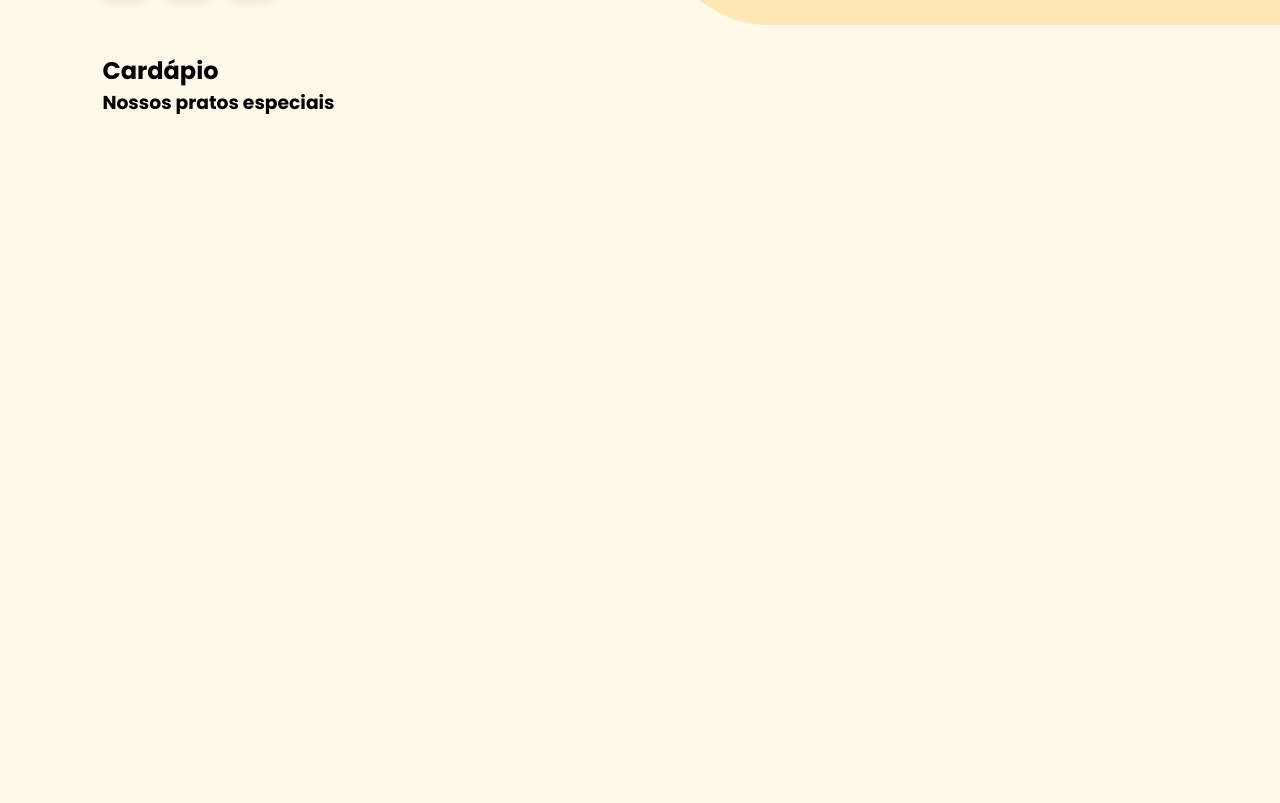
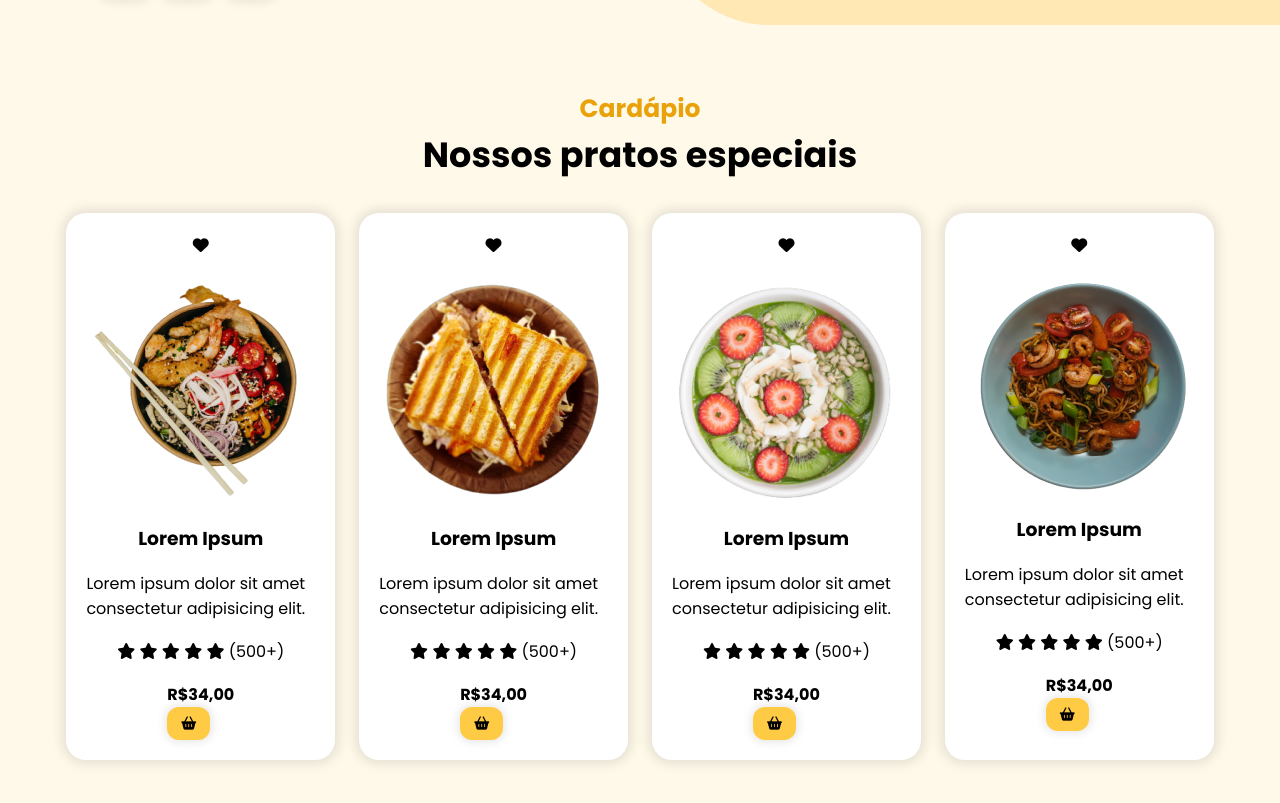
Before and after one commit to Nsingrid/lp-food, a plain HTML site: page index.html in a window 1280 px wide. Shown: the part 863-1666 px from the top of the page. Before the commit the page ends 1008 px from the top, so only its background shows below. Drawn offline with nearby package versions, Linux system fonts and the light colour scheme; a script that the page names is missing.

Commit message:
adiciona cardapio

```diff
--- a/index.html
+++ b/index.html
@@ -8,6 +8,7 @@
     <link rel="stylesheet" href="./src/styles/styles.css">
     <link rel="stylesheet" href="./src/styles/header.css">
     <link rel="stylesheet" href="./src/styles/home.css">
+    <link rel="stylesheet" href="./src/styles/menu.css">
 
 
     <title>Food</title>
@@ -100,6 +101,137 @@
         <section id="menu">
             <h2 class="section-title">Cardápio</h2>
             <h3 class="section-subtitle">Nossos pratos especiais</h3>
+
+            <div id="dishes">
+                <div class="dish">
+                    <div class="dish-heart">
+                        <i class="fa-solid fa-heart"></i>
+                    </div>
+
+                    <img src="./src/img/dish.png" class="dish-heart" alt="">
+
+                    <h3 class="dish-title">
+                        Lorem Ipsum
+                    </h3>
+
+                    <span class="dish-description">
+                        Lorem ipsum dolor sit amet consectetur adipisicing elit.
+                    </span>
+
+                    <div class="dish-rate">
+                        <i class="fa-solid fa-star"></i>
+                        <i class="fa-solid fa-star"></i>
+                        <i class="fa-solid fa-star"></i>
+                        <i class="fa-solid fa-star"></i>
+                        <i class="fa-solid fa-star"></i>
+                        <span>(500+)</span>
+                    </div>
+
+                    <div class="dish-price">
+                        <h4>R$34,00</h4>
+                        <button class="btn-default">
+                            <i class="fa-solid fa-basket-shopping"></i>
+                        </button>
+                    </div>
+                </div>
+
+                <div class="dish">
+                    <div class="dish-heart">
+                        <i class="fa-solid fa-heart"></i>
+                    </div>
+
+                    <img src="./src/img/dish2.png" class="dish-heart" alt="">
+
+                    <h3 class="dish-title">
+                        Lorem Ipsum
+                    </h3>
+
+                    <span class="dish-description">
+                        Lorem ipsum dolor sit amet consectetur adipisicing elit.
+                    </span>
+
+                    <div class="dish-rate">
+                        <i class="fa-solid fa-star"></i>
+                        <i class="fa-solid fa-star"></i>
+                        <i class="fa-solid fa-star"></i>
+                        <i class="fa-solid fa-star"></i>
+                        <i class="fa-solid fa-star"></i>
+                        <span>(500+)</span>
+                    </div>
+
+                    <div class="dish-price">
+                        <h4>R$34,00</h4>
+                        <button class="btn-default">
+                            <i class="fa-solid fa-basket-shopping"></i>
+                        </button>
+                    </div>
+                </div>
+
+                <div class="dish">
+                    <div class="dish-heart">
+                        <i class="fa-solid fa-heart"></i>
+                    </div>
+
+                    <img src="./src/img/dish3.png" class="dish-heart" alt="">
+
+                    <h3 class="dish-title">
+                        Lorem Ipsum
+                    </h3>
+
+                    <span class="dish-description">
+                        Lorem ipsum dolor sit amet consectetur adipisicing elit.
+                    </span>
+
+                    <div class="dish-rate">
+                        <i class="fa-solid fa-star"></i>
+                        <i class="fa-solid fa-star"></i>
+                        <i class="fa-solid fa-star"></i>
+                        <i class="fa-solid fa-star"></i>
+                        <i class="fa-solid fa-star"></i>
+                        <span>(500+)</span>
+                    </div>
+
+                    <div class="dish-price">
+                        <h4>R$34,00</h4>
+                        <button class="btn-default">
+                            <i class="fa-solid fa-basket-shopping"></i>
+                        </button>
+                    </div>
+                </div>
+
+                <div class="dish">
+                    <div class="dish-heart">
+                        <i class="fa-solid fa-heart"></i>
+                    </div>
+
+                    <img src="./src/img/dish4.png" class="dish-heart" alt="">
+
+                    <h3 class="dish-title">
+                        Lorem Ipsum
+                    </h3>
+
+                    <span class="dish-description">
+                        Lorem ipsum dolor sit amet consectetur adipisicing elit.
+                    </span>
+
+                    <div class="dish-rate">
+                        <i class="fa-solid fa-star"></i>
+                        <i class="fa-solid fa-star"></i>
+                        <i class="fa-solid fa-star"></i>
+                        <i class="fa-solid fa-star"></i>
+                        <i class="fa-solid fa-star"></i>
+                        <span>(500+)</span>
+                    </div>
+
+                    <div class="dish-price">
+                        <h4>R$34,00</h4>
+                        <button class="btn-default">
+                            <i class="fa-solid fa-basket-shopping"></i>
+                        </button>
+                    </div>
+                </div>
+
+            </div>
         </section>
     </main>
 
--- /dev/null
+++ b/src/styles/menu.css
@@ -0,0 +1,27 @@
+#menu {
+    display: flex;
+    flex-direction: column;
+    align-items: center;
+    justify-content: center;
+    min-height: 100vh;
+}
+
+#dishes {
+    width: 100%;
+    display: flex;
+    justify-content: center;
+    gap: 24px;
+    margin-top: 32px;
+}
+
+.dish {
+    display: flex;
+    flex-direction: column;
+    align-items: center;
+    border-radius: 20px;
+    gap: 18px;
+    width: 25%;
+    padding: 20px;
+    background-color: #fff;
+    box-shadow: 0px 0px 12px 4px rgba(0, 0, 0, 0.1);
+}
--- a/src/styles/styles.css
+++ b/src/styles/styles.css
@@ -56,3 +56,12 @@ section {
 .social-media-buttons a:hover {
     box-shadow: 0px 0px 12px 8px rgba(0, 0, 0, 0.1);
 }
+
+.section-title {
+    color: #e9a209;
+    font-size: 1.563rem;
+}
+
+.section-subtitle {
+    font-size: 2.1875rem;
+}
```
Also changed, not shown: src/img/dish.png (added), src/img/dish2.png (added), src/img/dish3.png (added), src/img/dish4.png (added), src/img/wave.svg (added).
